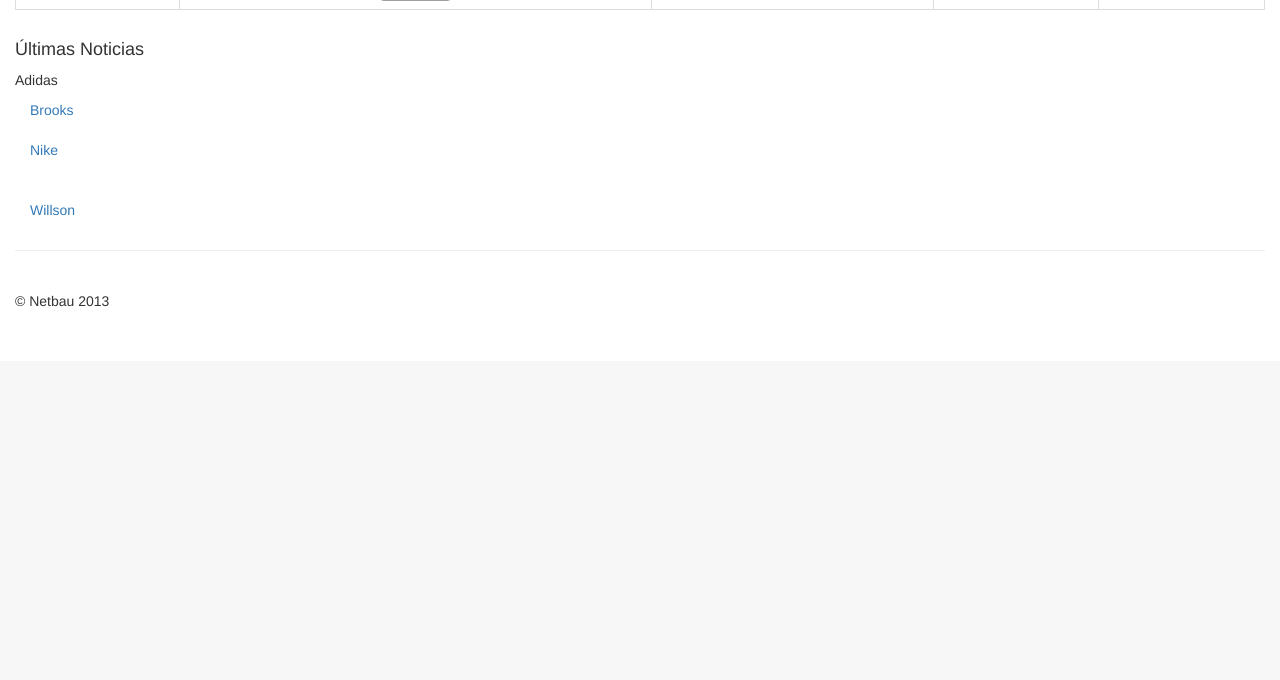
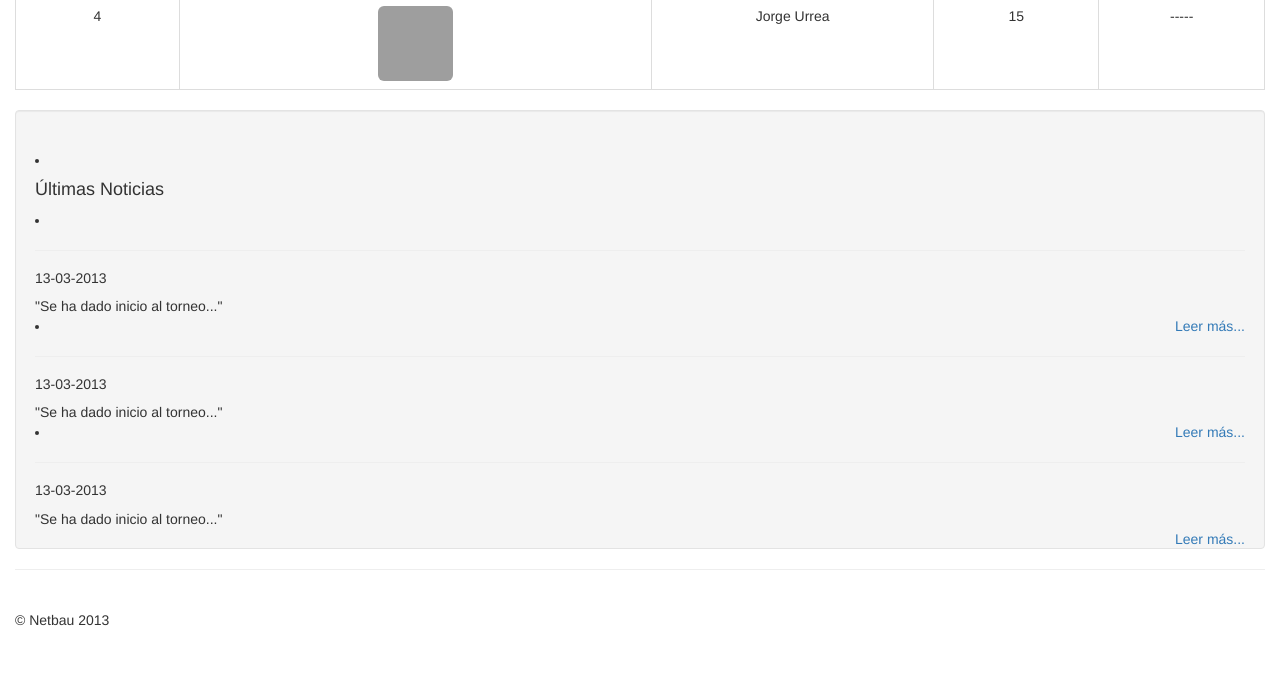
Before and after one commit to Netbau/escalerilla, a PHP site: page /usuario.php in a window 1280 px wide. Shown: the part 2540-3220 px from the top of the page. Before the commit the page ends 2847 px from the top, so only its background shows below. Run offline with PHP 8.4, Linux system fonts and the light colour scheme; some libraries are stand-ins or nearby versions; grey boxes are pictures that could not be loaded.

Commit message:
Sección Últimas Noticias.

```diff
--- /dev/null
+++ b/capaVistas/ultimasNoticias.php
@@ -0,0 +1,5 @@
+
+<li class="nav-header"><h4>Últimas Noticias</h4></li>
+			<li><div><hr><h5>13-03-2013</h5></div> <div>"Se ha dado inicio al torneo..."</div><div class="pull-right"><a href="#"> Leer más...</a></div></li>
+			<li><div><hr><h5>13-03-2013</h5></div> <div>"Se ha dado inicio al torneo..."</div><div class="pull-right"><a href="#"> Leer más...</a></div></li>
+			<li><div><hr><h5>13-03-2013</h5></div> <div>"Se ha dado inicio al torneo..."</div><div class="pull-right"><a href="#"> Leer más...</a></div></li>
--- a/usuario.php
+++ b/usuario.php
@@ -67,6 +67,12 @@
 
           </div><!--/.well -->
 
+		  <div class="well"><!--Publicidad-->
+
+			Espacio Publicitario
+
+          </div><!--/.well -->
+
         </div><!--/span-->
         <div class="span9">
           <div class="row-fluid"><!--Retos Disponibles-->
@@ -84,13 +90,9 @@
         </div><!--/span-->
       </div><!--/Row Fluid-->
 
-	  <div class="nav nav-list">
-			<li class="nav-header"><h4>Últimas Noticias</h4></li>
-			<li>Adidas</a></li>
-			<li><a href="#">Brooks</a></li>
-			<li><a href="#">Nike</a></li>
-			<li><a href="#">        </a></li>
-			<li><a href="#">Willson</a></li>
+	  <div class="well"><!--Últimas Noticias-->
+
+			<?php require("capaVistas/ultimasNoticias.php"); ?>
 
 	  </div>
 
```
